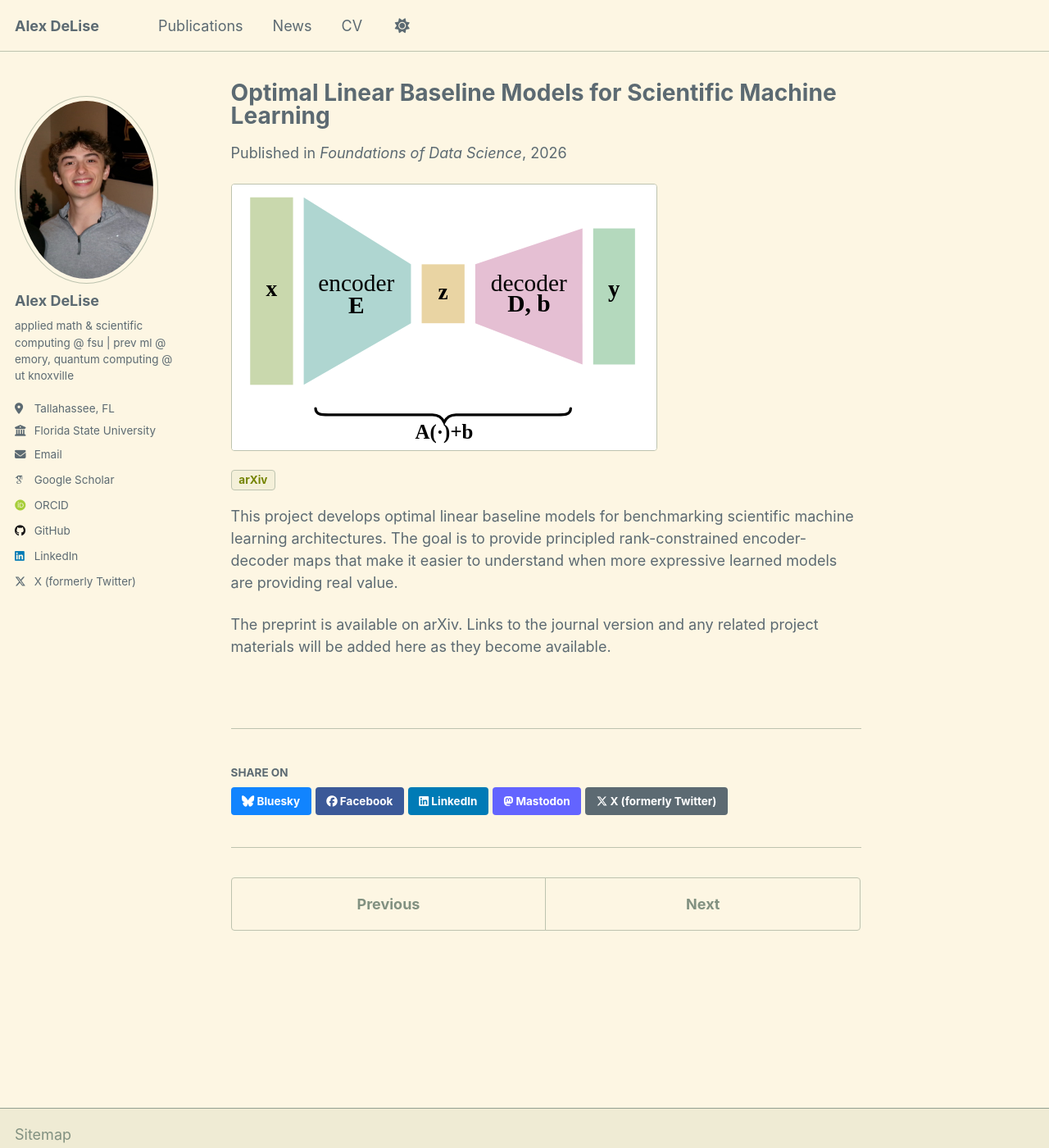
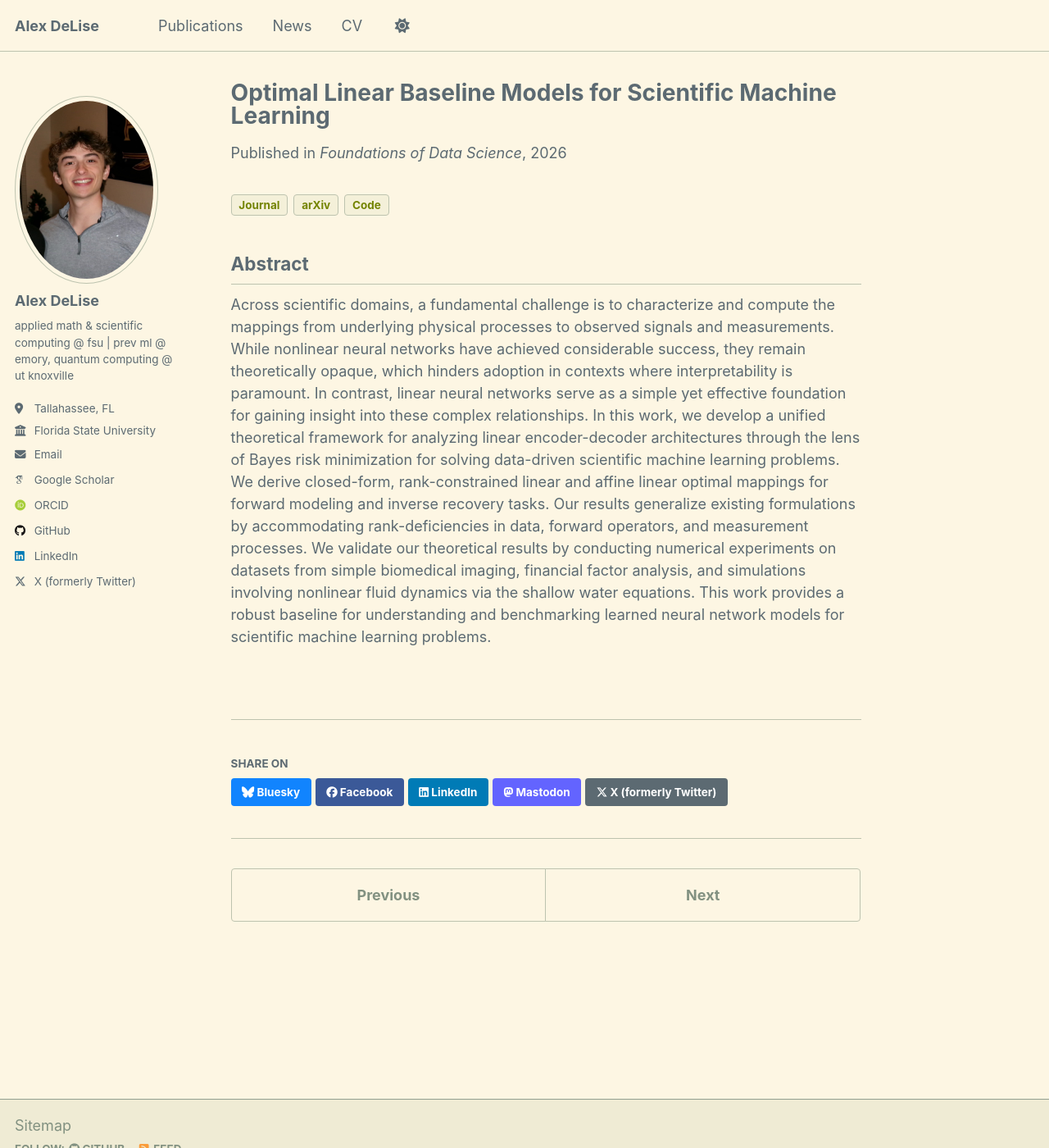
Before and after one commit to alexdelise/alexdelise.github.io, a Jekyll site: the page built from _publications/2026-04-10-optimal-linear-baseline-models.md, in a window 1280 px wide and 1400 px high. Shown: the whole window at 82% size. Built offline with Jekyll 4.4.1, drawn with Linux system fonts in a browser that asks for light colours; some web fonts are replaced; a script that is not in the unit is left out.

Commit message:
updates news and publications

```diff
--- a/_includes/publication-links.html
+++ b/_includes/publication-links.html
@@ -11,7 +11,7 @@
 
 {% if has_links %}
   <div class="publication-links">
-    {% if item.paperurl %}<a class="publication-link-chip" href="{{ item.paperurl }}" target="_blank" rel="noopener">Paper</a>{% endif %}
+    {% if item.paperurl %}<a class="publication-link-chip" href="{{ item.paperurl }}" target="_blank" rel="noopener">Journal</a>{% endif %}
     {% if item.arxivurl %}<a class="publication-link-chip" href="{{ item.arxivurl }}" target="_blank" rel="noopener">arXiv</a>{% endif %}
     {% if item.openreviewurl %}<a class="publication-link-chip" href="{{ item.openreviewurl }}" target="_blank" rel="noopener">OpenReview</a>{% endif %}
     {% if item.htmlurl %}<a class="publication-link-chip" href="{{ item.htmlurl }}" target="_blank" rel="noopener">HTML</a>{% endif %}
--- a/_layouts/single.html
+++ b/_layouts/single.html
@@ -46,16 +46,6 @@ layout: default
 
       <section class="page__content" itemprop="text">
         {% if page.collection == 'publications' %}
-          {% assign publication_image = page.image | default: page.header.teaser %}
-          {% if publication_image %}
-            <div class="publication-page-image-wrap">
-              <img
-                class="publication-page-image"
-                src="{% if publication_image contains '://' %}{{ publication_image }}{% elsif publication_image contains '/' %}{{ publication_image | prepend: base_path }}{% else %}{{ publication_image | prepend: '/images/' | prepend: base_path }}{% endif %}"
-                alt="{{ page.image_alt | default: page.title }}">
-            </div>
-          {% endif %}
-
           {% include publication-links.html item=page %}
         {% endif %}
 
--- a/_publications/2026-04-10-optimal-linear-baseline-models.md
+++ b/_publications/2026-04-10-optimal-linear-baseline-models.md
@@ -9,11 +9,11 @@ venue: "Foundations of Data Science"
 status: "Accepted"
 image: "/images/publications/optimal-linear-baseline-models.svg"
 image_alt: "Encoder-decoder diagram for optimal linear baseline models"
-paperurl:
+paperurl: "https://www.aimsciences.org/article/doi/10.3934/fods.2026012"
 arxivurl: "https://arxiv.org/abs/2508.05831"
 openreviewurl:
 htmlurl:
-codeurl:
+codeurl: "https://github.com/alexdelise/CMDS-REU-MADDI"
 demourl:
 posterurl:
 slidesurl:
@@ -21,6 +21,6 @@ bibtexurl:
 citation:
 ---
 
-This project develops optimal linear baseline models for benchmarking scientific machine learning architectures. The goal is to provide principled rank-constrained encoder-decoder maps that make it easier to understand when more expressive learned models are providing real value.
+## Abstract
 
-The preprint is available on arXiv. Links to the journal version and any related project materials will be added here as they become available.
+Across scientific domains, a fundamental challenge is to characterize and compute the mappings from underlying physical processes to observed signals and measurements. While nonlinear neural networks have achieved considerable success, they remain theoretically opaque, which hinders adoption in contexts where interpretability is paramount. In contrast, linear neural networks serve as a simple yet effective foundation for gaining insight into these complex relationships. In this work, we develop a unified theoretical framework for analyzing linear encoder-decoder architectures through the lens of Bayes risk minimization for solving data-driven scientific machine learning problems. We derive closed-form, rank-constrained linear and affine linear optimal mappings for forward modeling and inverse recovery tasks. Our results generalize existing formulations by accommodating rank-deficiencies in data, forward operators, and measurement processes. We validate our theoretical results by conducting numerical experiments on datasets from simple biomedical imaging, financial factor analysis, and simulations involving nonlinear fluid dynamics via the shallow water equations. This work provides a robust baseline for understanding and benchmarking learned neural network models for scientific machine learning problems.
--- a/_sass/layout/_archive.scss
+++ b/_sass/layout/_archive.scss
@@ -290,7 +290,7 @@
 }
 
 .publication-card__image {
-  object-fit: cover;
+  object-fit: contain;
 }
 
 .publication-card__placeholder {
@@ -359,17 +359,3 @@
     text-decoration: none !important;
   }
 }
-
-.publication-page-image-wrap {
-  max-width: 520px;
-  margin: 0 0 1.25em;
-  overflow: hidden;
-  border: 1px solid var(--global-border-color);
-  border-radius: $border-radius;
-  background: var(--global-surface-color);
-}
-
-.publication-page-image {
-  display: block;
-  width: 100%;
-}
```
Also changed, not shown: _data/news.yml (+9 -0 lines), _publications/2026-05-06-active-learning-conditional-generative-compressed-sensing.md (added, +27 -0 lines), images/publications/active-learning-conditional-gcs.png (added).
